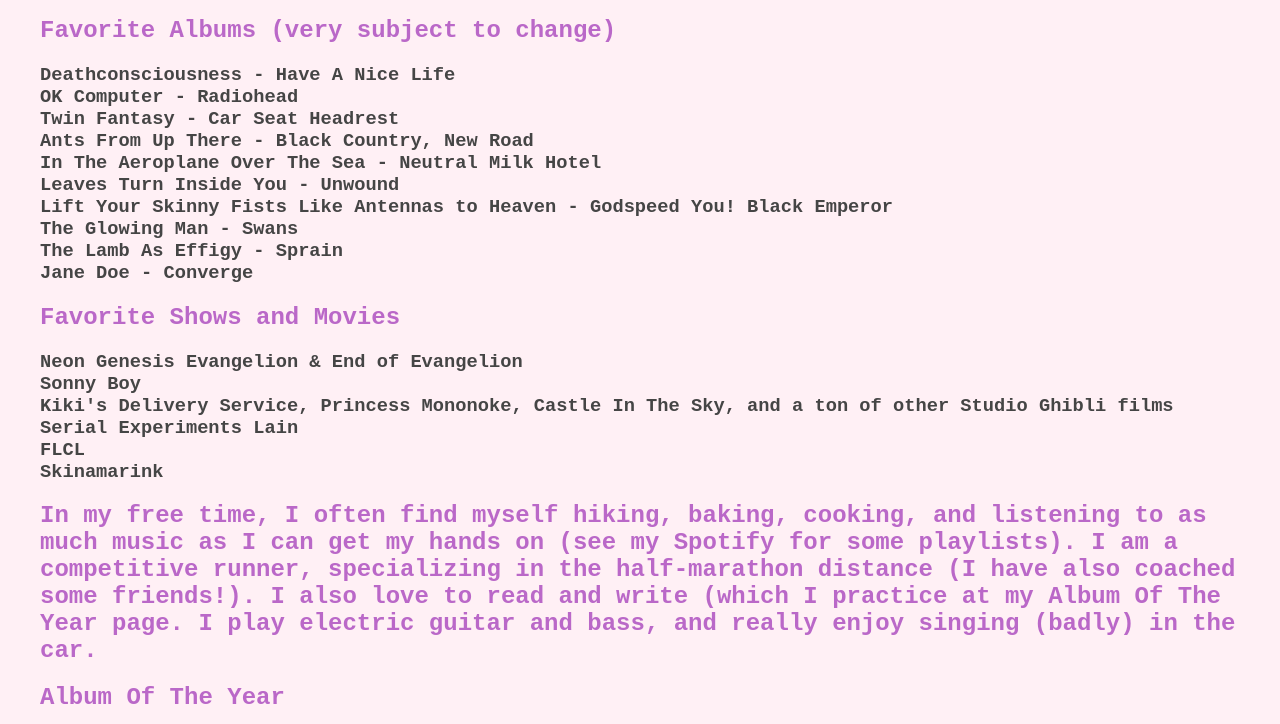
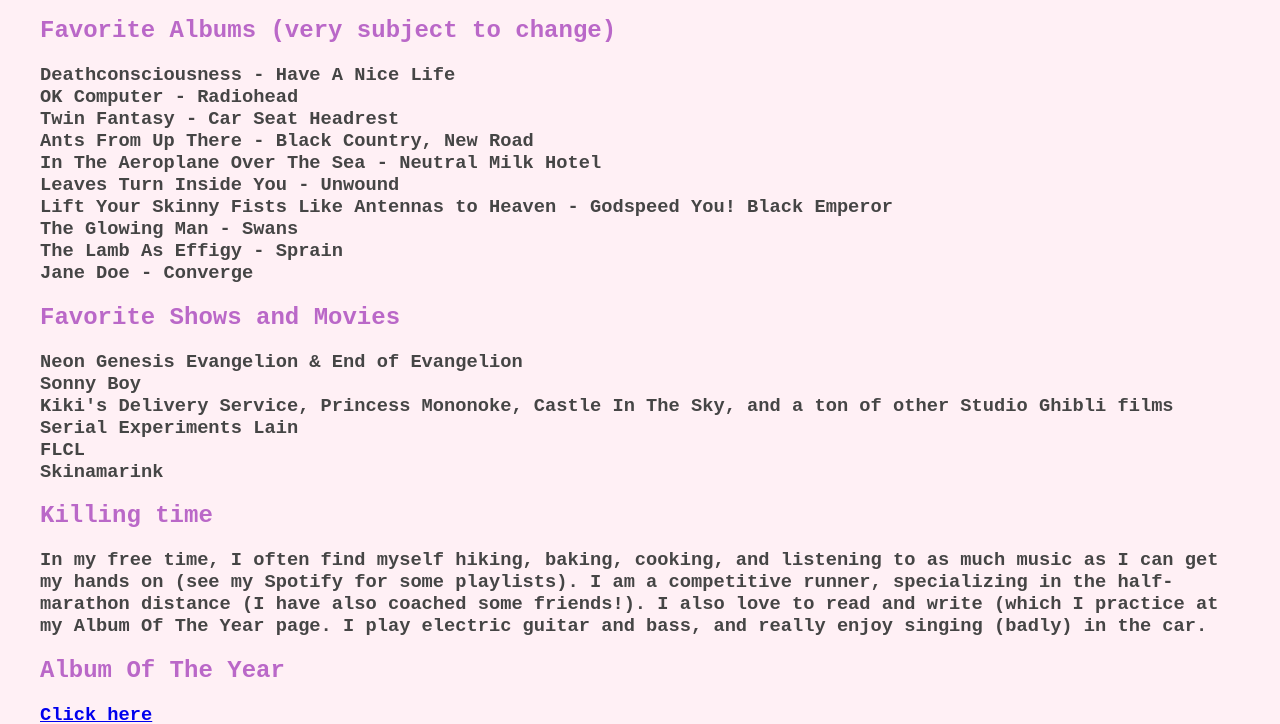
Before and after one commit to jada-garofalo/jada-garofalo.github.io, a plain HTML site: page fun.html in a window 1280 px wide. Shown: the part 105-829 px from the top of the page. Drawn offline with Linux system fonts and the light colour scheme.

Commit message:
Update fun.html
killing time

```diff
--- a/fun.html
+++ b/fun.html
@@ -44,9 +44,10 @@
         <br />
         Skinamarink
       </h3>
-      <h2>
+      <h2>Killing time</h2>
+      <h3>
         In my free time, I often find myself hiking, baking, cooking, and listening to as much music as I can get my hands on (see my Spotify for some playlists). I am a competitive runner, specializing in the half-marathon distance (I have also coached some friends!). I also love to read and write (which I practice at my Album Of The Year page. I play electric guitar and bass, and really enjoy singing (badly) in the car.
-      </h2>
+      </h3>
       <h2>Album Of The Year</h2>
       <h3>
         <a href="https://www.albumoftheyear.org/user/jaaadaaa/">Click here</a>
```
